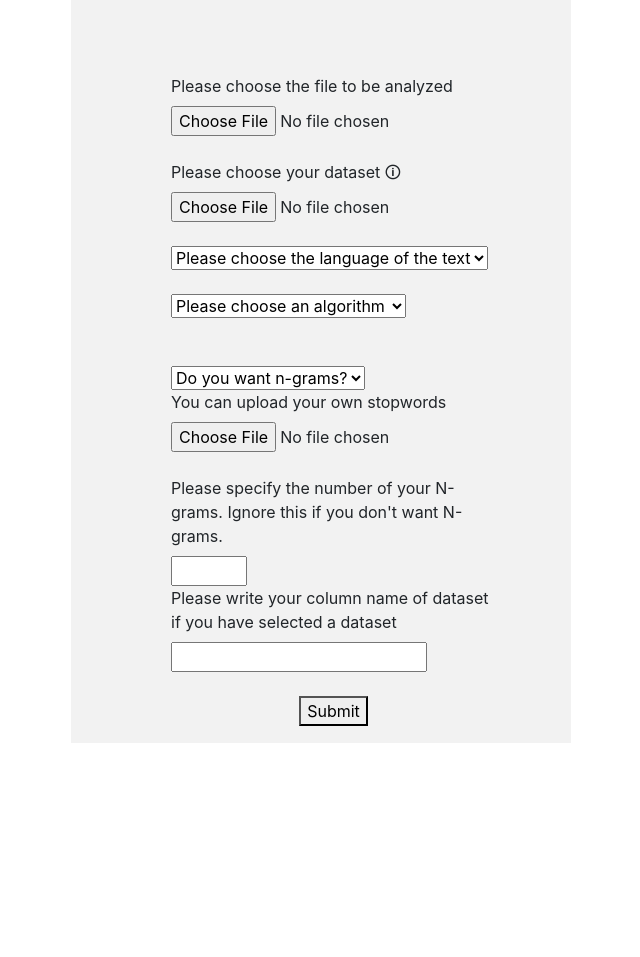
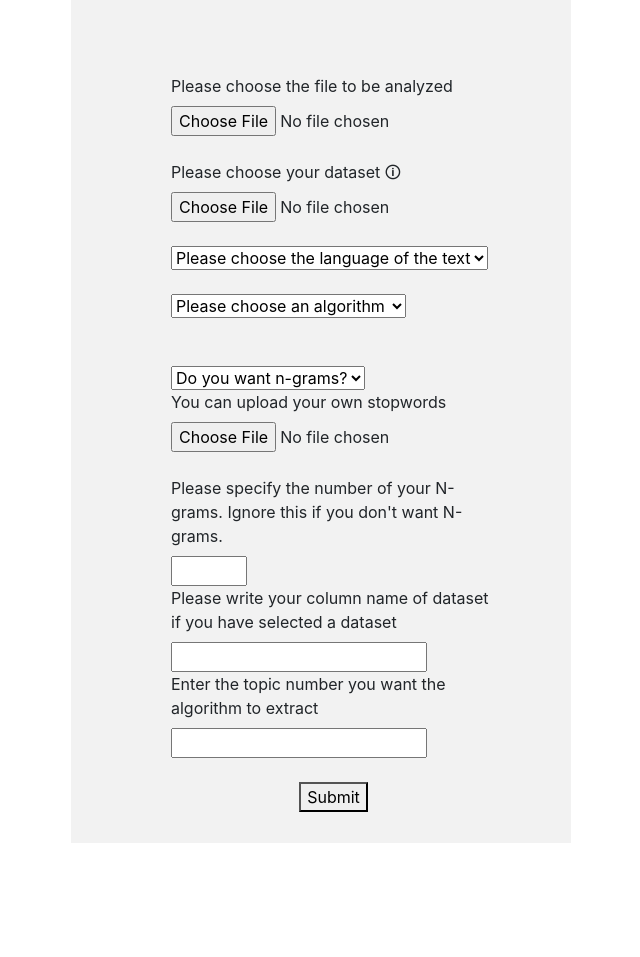
Before and after one commit to mustafabaki/nlptextanalysis, a Flask app: page /free in a window 1280 px wide. Shown: the part 177-1134 px from the top of the page, without its empty margins (319-959 px from the left). Before the commit the page ends 920 px from the top, so only its background shows below. Run offline with Flask 2, Linux system fonts and the light colour scheme; parts of the project's set-up code (start-up, migrations or seed data) failed here and were passed over; some libraries are stand-ins or nearby versions.

Commit message:
Made changes on the ui for the new functionalities

```diff
--- a/templates/index.html
+++ b/templates/index.html
@@ -29,7 +29,7 @@
             {% endif %}
 
       </nav>
-    <div style="background-color:#f2f2f2 ; width: 500px; height: 800px; margin: auto; margin-top: 5%;">
+    <div style="background-color:#f2f2f2 ; width: 500px; height: 900px; margin: auto; margin-top: 5%;">
       <center><h1 class = "page-header" >Welcome, {{name}}</h1></center>
       <form action="{{url_for('test')}}" method="POST" enctype=multipart/form-data style="padding: 15%; padding-left: 20%;">
         <div class="form-group">
@@ -69,6 +69,10 @@
           <input type="number" max="3" min="1" id="number" name="number">
           <label for="column">Please write your column name of dataset if you have selected a dataset</label>
           <input type="text" id="column" name="column">
+          <br>
+          <label for="topic_number">Enter the topic number you want the algorithm to extract </label>
+          <br>
+          <input type="number" min="10" id="topic_number" name="topic_number">
           <br><br>
 
 
```
